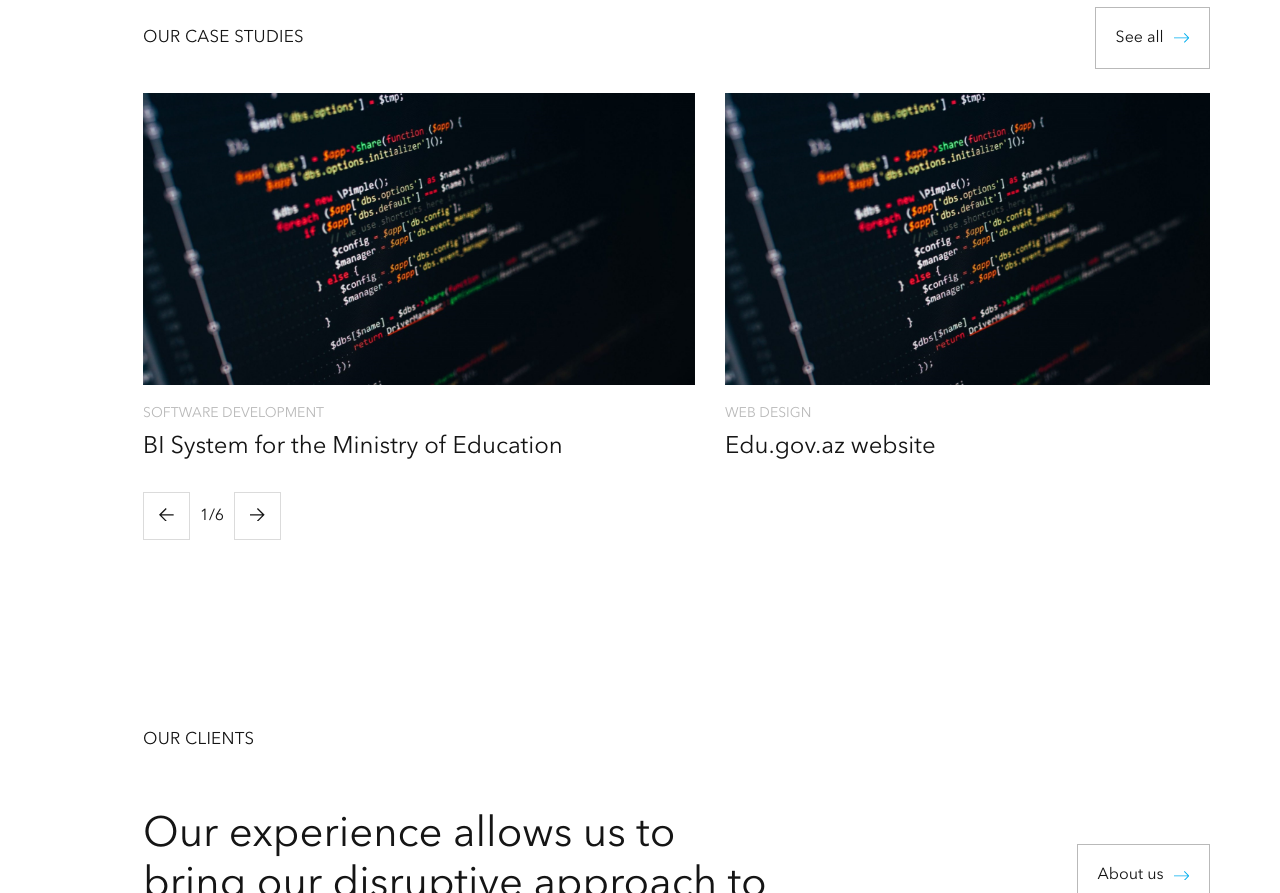
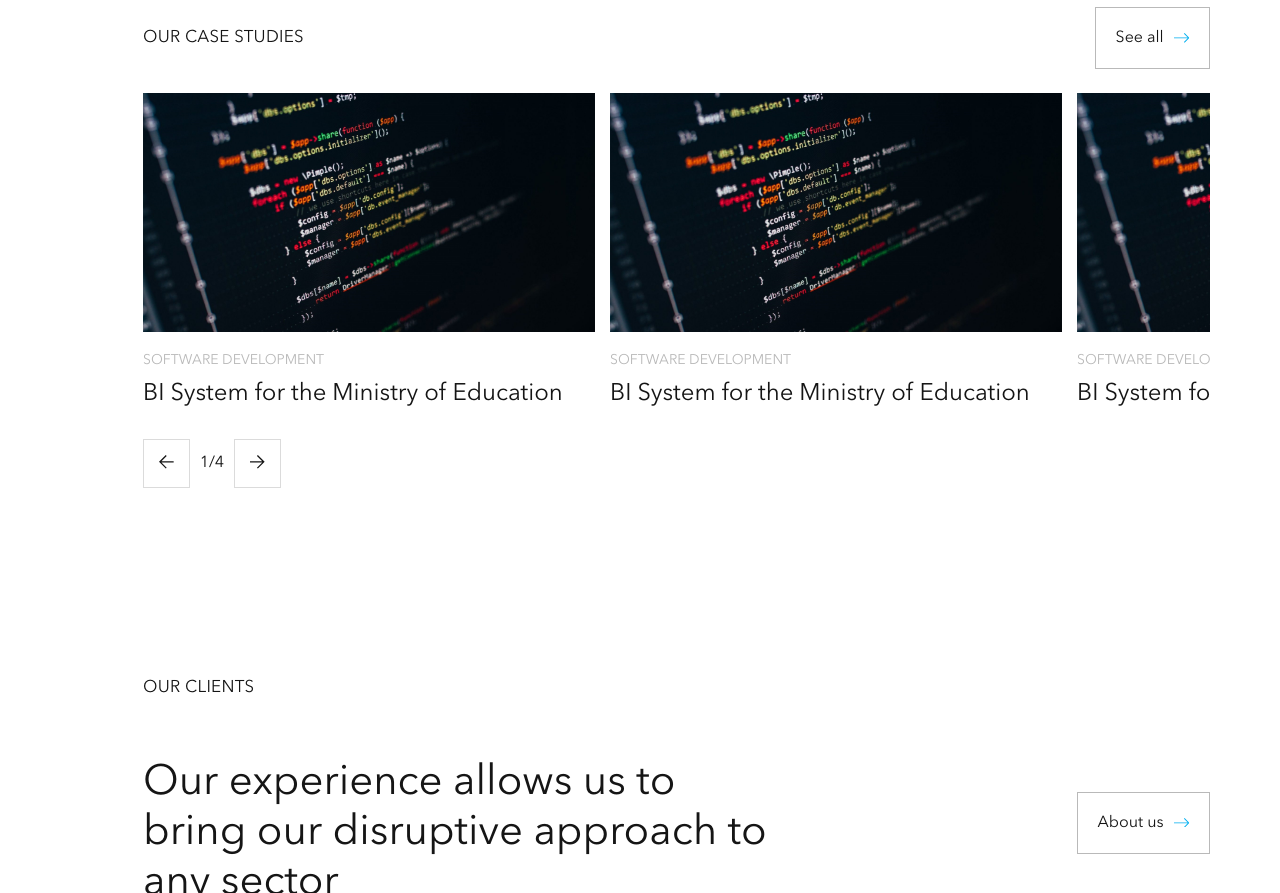
Before and after one commit to Faridyusifov/Edumedia, a plain HTML site: page index.html in a window 1280 px wide. Shown: the part 1911-2804 px from the top of the page. Drawn offline with Linux system fonts and the light colour scheme.

Commit message:
OurCase de slide da deyishiklik etdimm

```diff
--- a/css/main.css
+++ b/css/main.css
@@ -889,16 +889,24 @@ li {
 .case_studies_content {
     overflow: hidden;
 }
-.case_studies_slider {
+/* .case_studies_slider {
     margin-left: -515px;
-}
+} */
 .case_studies_slider .slick-track{
     transition: none;
 }
 .case_studies_content_item {
-    padding: 0px 15px;
-    /* transition: all 0.4s; */
-}
+    padding-right: 15px;
+    width: 100%;
+    display: inline-block;
+    margin: 0 0 0 -300px;
+}
+.case_studies_slider_item > div {
+    height: 100%;
+}
+/* .case_studies_slider_item{
+    margin-left: -300px;
+} */
 .case_studies_content_item_body{
     overflow: hidden;
 }
--- a/css/responsive.css
+++ b/css/responsive.css
@@ -33,8 +33,8 @@
 }
 
 @media screen and (max-width:1200px){
-    .case_studies_slider{
-        margin-left: -175px;
+    .case_studies_content_item{
+        margin: 0 0 0 -160px;
     }
 }
 /* same start */
@@ -316,8 +316,8 @@
         margin-bottom: 40px;
         margin-top: 20px;
     }
-    .case_studies_slider{
-        margin-left: -55px;
+    .case_studies_content_item{
+        margin: 0 0 0 -50px;
     }
     .case_studies_content_item{
         padding: 0px 10px;
@@ -673,10 +673,10 @@
 /* desing_development.html start */
 
 @media screen and (max-width:992px){
-    /* .page_img{
+    .page_img{
         margin-right: -15px;
         margin-left: -15px;
-    } */
+    }
     .page_img_body img{
         width: unset;
     }
--- a/index.html
+++ b/index.html
@@ -357,6 +357,8 @@
 				</div>
 				<div class="case_studies_content">
 					<div class="case_studies_slider">
+						<div class="case_studies_slider_item">
+							<div>
 								<a href="serviceItemInner.html" class="case_studies_content_item">
 									<div class="case_studies_content_item_body">
 										<img class="case_studies_item_img" src="./img/314799-scaled.png" alt="sekil">
@@ -366,15 +368,10 @@
 										<p>BI System for the Ministry of Education</p>
 									</div>
 								</a>
-						<a href="serviceItemInner.html" class="case_studies_content_item">
-							<div class="case_studies_content_item_body">
-								<img class="case_studies_item_img" src="./img/314799-scaled.png" alt="code sekli">
 							</div>
-							<div class="case_studies_content_item_desc">
-								<small>WEB DESIGN</small>
-								<p>Edu.gov.az website</p>
 						</div>
-						</a>
+						<div class="case_studies_slider_item">
+							<div>
 								<a href="serviceItemInner.html" class="case_studies_content_item">
 									<div class="case_studies_content_item_body">
 										<img class="case_studies_item_img" src="./img/314799-scaled.png" alt="sekil">
@@ -384,33 +381,34 @@
 										<p>BI System for the Ministry of Education</p>
 									</div>
 								</a>
+							</div>
+						</div>
+						<div class="case_studies_slider_item">
+							<div>
 								<a href="serviceItemInner.html" class="case_studies_content_item">
 									<div class="case_studies_content_item_body">
-								<img class="case_studies_item_img" src="./img/314799-scaled.png" alt="code sekli">
-							</div>
-							<div class="case_studies_content_item_desc">
-								<small>WEB DESIGN</small>
-								<p>Edu.gov.az website</p>
-							</div>
-						</a>
-						<a href="serviceItemInner.html" class="case_studies_content_item">
-							<div class="case_studies_content_item_body">
-								<img class="case_studies_item_img" src="./img/314799-scaled.png" alt="shekil">
+										<img class="case_studies_item_img" src="./img/314799-scaled.png" alt="sekil">
 									</div>
 									<div class="case_studies_content_item_desc">
 										<small>Software development</small>
 										<p>BI System for the Ministry of Education</p>
 									</div>
 								</a>
+							</div>
+						</div>
+						<div class="case_studies_slider_item">
+							<div>
 								<a href="serviceItemInner.html" class="case_studies_content_item">
 									<div class="case_studies_content_item_body">
-								<img class="case_studies_item_img" src="./img/314799-scaled.png" alt="code sekli">
+										<img class="case_studies_item_img" src="./img/314799-scaled.png" alt="sekil">
 									</div>
 									<div class="case_studies_content_item_desc">
-								<small>WEB DESIGN</small>
-								<p>Edu.gov.az website</p>
+										<small>Software development</small>
+										<p>BI System for the Ministry of Education</p>
 									</div>
 								</a>
+							</div>
+						</div>
 					</div>
 				</div>
 				<div class="case_studies_footer">
--- a/js/main.js
+++ b/js/main.js
@@ -305,7 +305,7 @@ $('.case_studies_slider').slick({
     prevArrow: $('.prev'),
 	nextArrow: $('.next'),
     centerMode: true,
-    centerPadding: '500px',
+    centerPadding: '300px',
     responsive: [
         {
             breakpoint: 1200,
```
Lines whose indentation alone changed are shown as unchanged.
